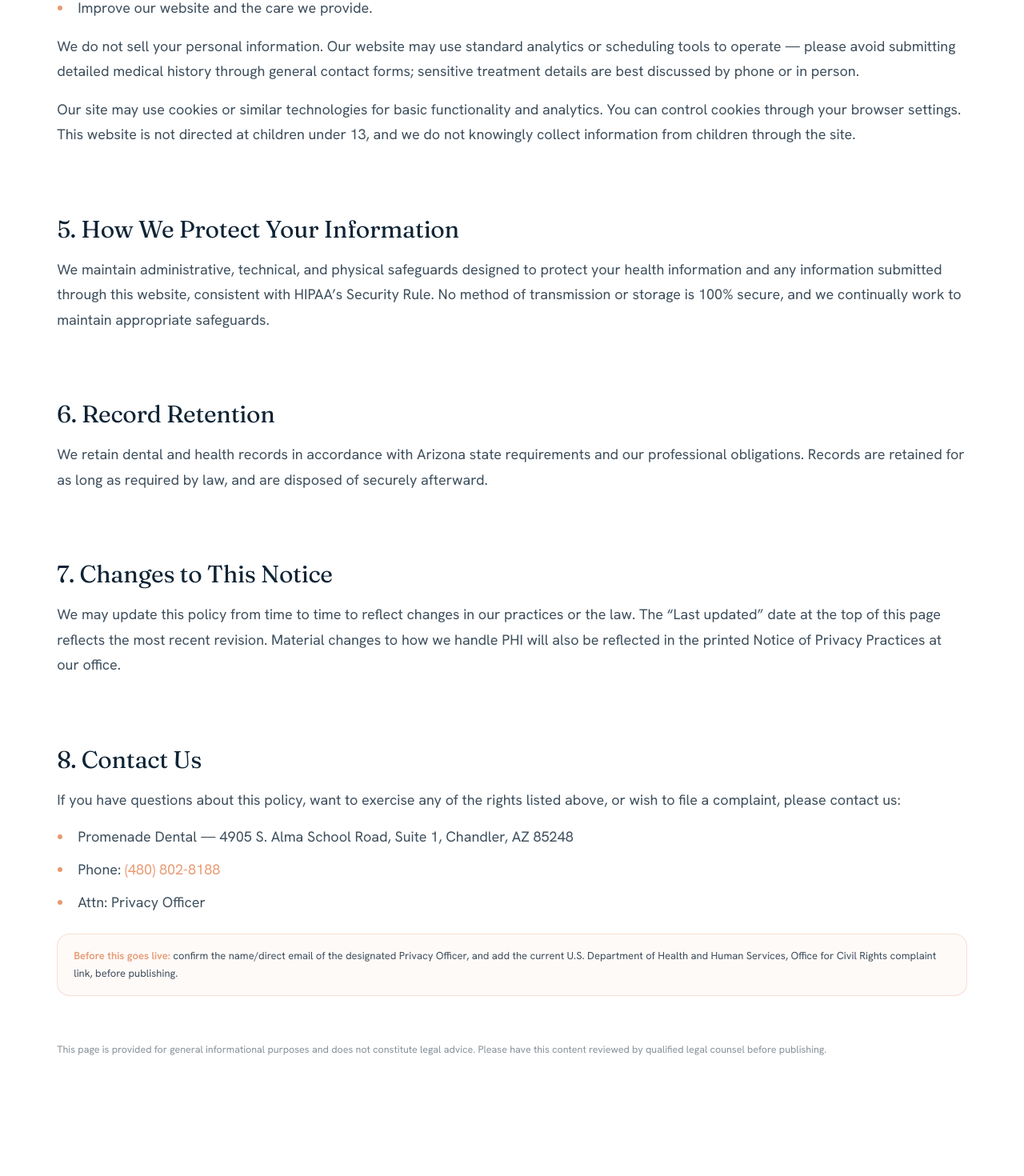
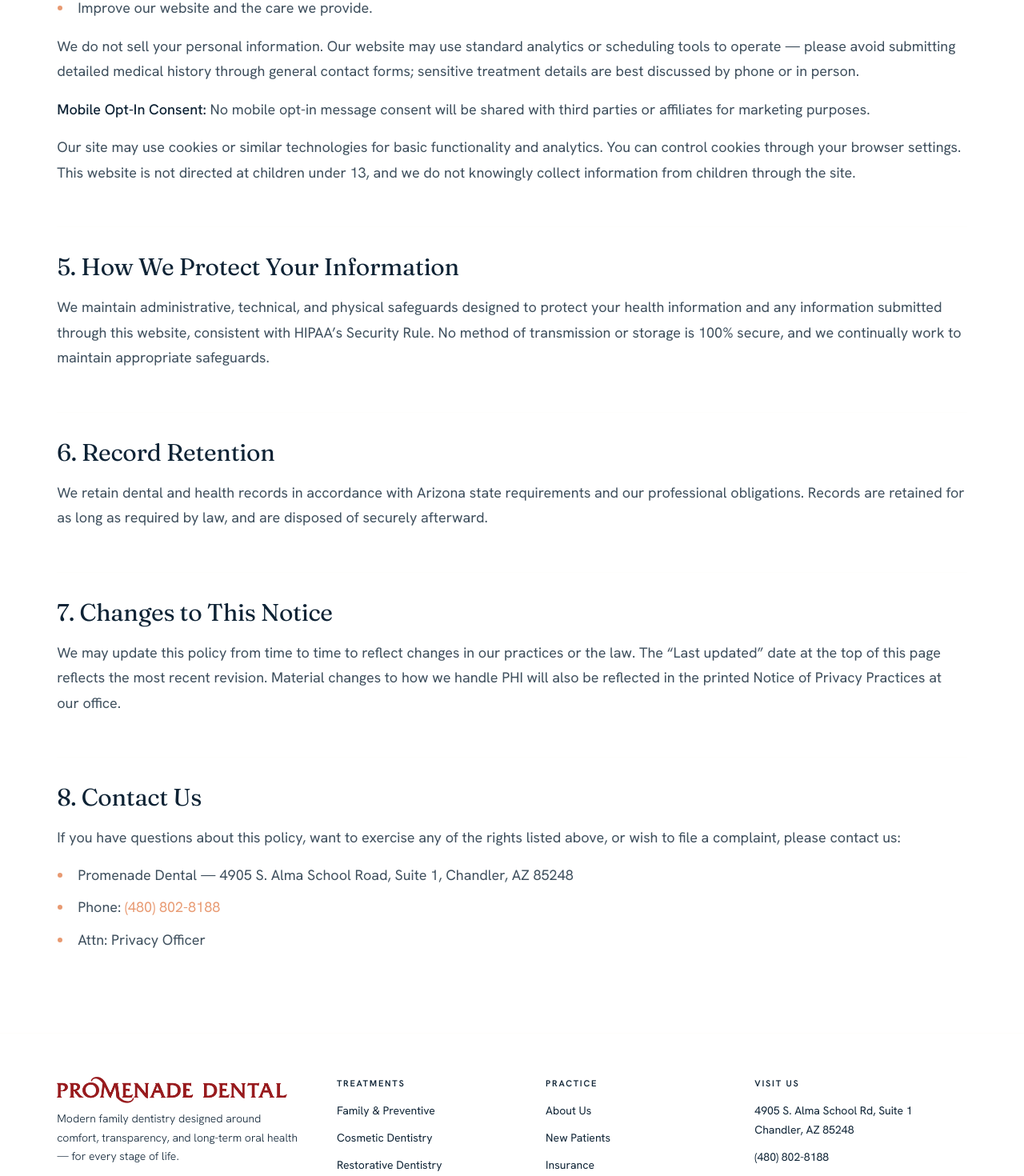
Before and after one commit to BxtDevelopers/Promenade, a Next.js app: page /privacy-policy in a window 1280 px wide. Shown: the part 2320-3790 px from the top of the page at 80% size. Built offline with nearby package versions, Linux system fonts and the light colour scheme.

Commit message:
fix the pp according to client

```diff
--- a/app/components/legal/PrivacyPolicyContent.tsx
+++ b/app/components/legal/PrivacyPolicyContent.tsx
@@ -11,14 +11,14 @@
   body: ReactNode
 }
 
-function Callout({ children }: { children: ReactNode }) {
-  return (
-    <div className="mt-6 rounded-2xl border border-coral/30 bg-coral/5 px-5 py-4 text-[13px] leading-[1.7] text-ivory/80">
-      <span className="font-semibold text-coral">Before this goes live: </span>
-      {children}
-    </div>
-  )
-}
+// function Callout({ children }: { children: ReactNode }) {
+//   return (
+//     <div className="mt-6 rounded-2xl border border-coral/30 bg-coral/5 px-5 py-4 text-[13px] leading-[1.7] text-ivory/80">
+//       <span className="font-semibold text-coral">Before this goes live: </span>
+//       {children}
+//     </div>
+//   )
+// }
 
 function P({ children }: { children: ReactNode }) {
   return <p className="mt-4 text-[18px] leading-[1.75] text-ivory/80">{children}</p>
@@ -141,6 +141,9 @@
           person.
         </P>
         <P>
+          <strong className="font-medium text-ivory">Mobile Opt-In Consent:</strong> No mobile opt-in message consent will be shared with third parties or affiliates for marketing purposes.
+        </P>
+        <P>
           Our site may use cookies or similar technologies for basic functionality and analytics.
           You can control cookies through your browser settings. This website is not directed at
           children under 13, and we do not knowingly collect information from children through the
@@ -205,11 +208,11 @@
             <>Attn: Privacy Officer</>,
           ]}
         />
-        <Callout>
+        {/* <Callout>
           confirm the name/direct email of the designated Privacy Officer, and add the current
           U.S. Department of Health and Human Services, Office for Civil Rights complaint link,
           before publishing.
-        </Callout>
+        </Callout> */}
       </>
     ),
   },
@@ -272,11 +275,11 @@
             ))}
           </div>
 
-          <p className="mt-[clamp(40px,5vw,56px)] text-[12.5px] leading-[1.7] text-ivory/50">
+          {/* <p className="mt-[clamp(40px,5vw,56px)] text-[12.5px] leading-[1.7] text-ivory/50">
             This page is provided for general informational purposes and does not constitute
             legal advice. Please have this content reviewed by qualified legal counsel before
             publishing.
-          </p>
+          </p> */}
         </div>
       </section>
     </>
```
